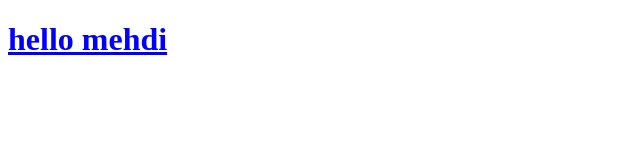
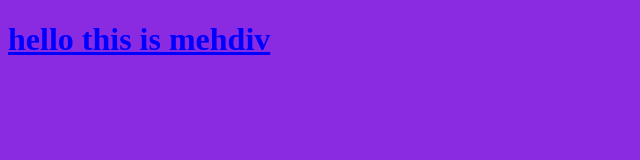
Before and after one commit to mehdiyds/test, a plain HTML site: page index.html in a window 1280 px wide. Shown: the whole page, without its empty margins (0-640 px from the left). Drawn offline with Linux system fonts and the light colour scheme.

Commit message:
mehdiv changing text and h1

```diff
--- a/app.js
+++ b/app.js
@@ -1 +1 @@
-alert("hello world")
+alert("hello world this mehdiv")
--- a/index.html
+++ b/index.html
@@ -10,6 +10,6 @@
     <script src="app.js">
 
     </script>
-    <h1>hello mehdi</h1>
+    <h1>hello this is mehdiv</h1>
 </body>
 </html>
--- a/style.css
+++ b/style.css
@@ -2,3 +2,6 @@ h1{
     color: blue;
     text-decoration: underline;
 }
+body{
+    background-color: blueviolet;
+}
```
